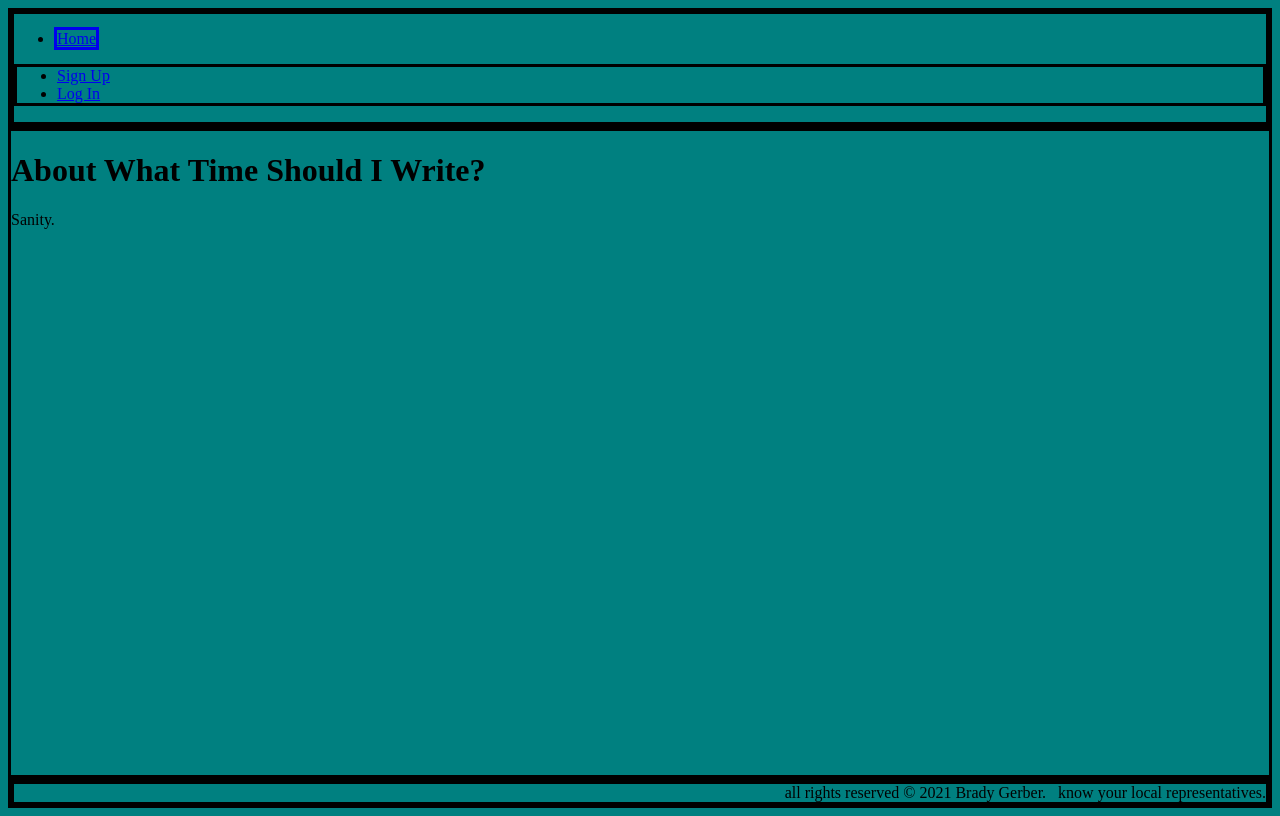
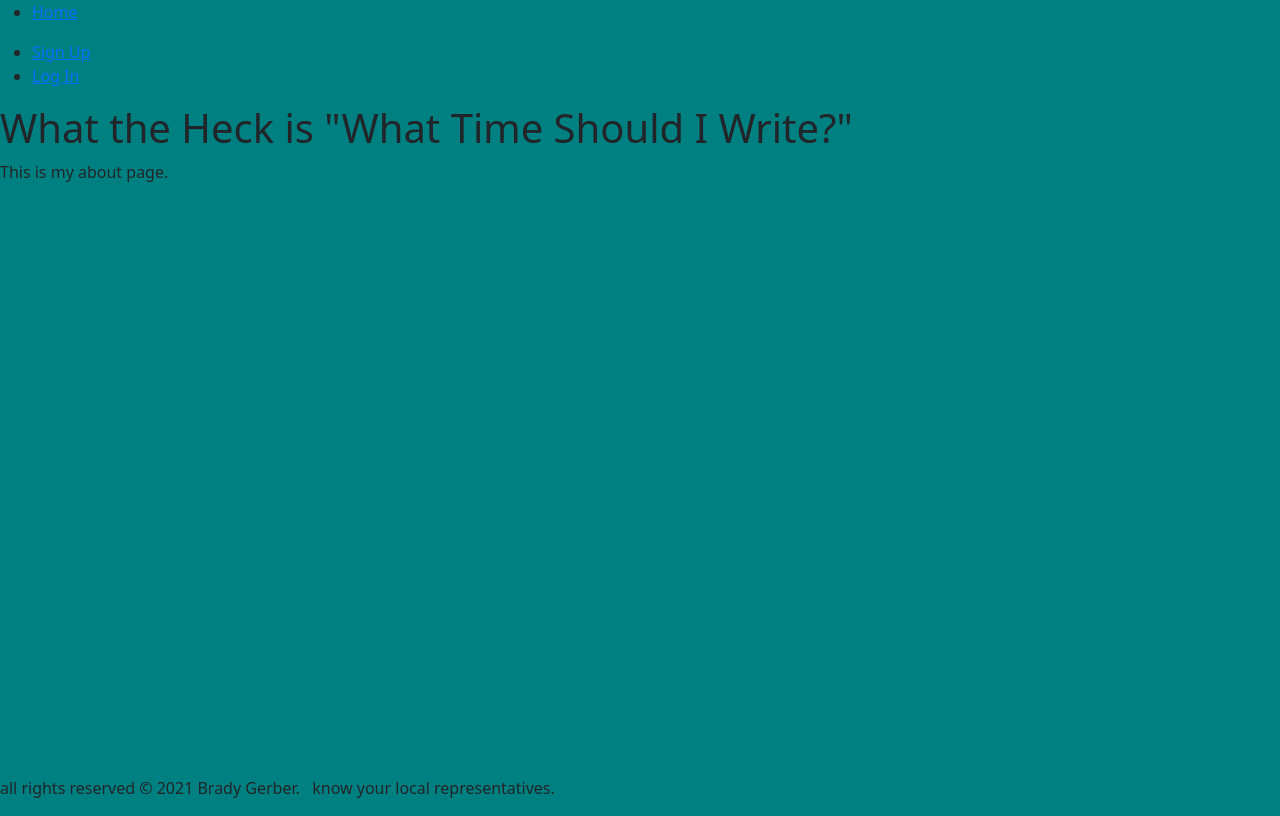
Before and after one commit to bg-write/what-time-should-i-write, a Django app: page /about/ in a window 1280 px wide. Run offline with Django 3.2, Linux system fonts and the light colour scheme.

Commit message:
Add Bootstrap

```diff
--- a/main_app/static/css/style.css
+++ b/main_app/static/css/style.css
@@ -14,42 +14,10 @@ footer.page-footer {
 	text-align: right;
 }
 
+
 /*--------------------CLASSES (.)--------------------*/
-.navbar-fixed {
-	border: solid;
-}
 
-.nav-wrapper {
-	border: solid;
-}
 
-.brand-logo {
-	border: solid;
-}
-
-.left {
-	border: solid;
-}
-
-.right {
-	border: solid;
-}
-
-.container {
-	border: solid;
-}
-
-.page-footer {
-	border: solid;
-}
-
-.btn {
-	border: solid;
-}
-
-.red-text {
-	border: solid;
-}
 
 /*--------------------IDS (#)--------------------*/
 /*--------------------XXX.XXX--------------------*/
--- a/main_app/templates/about.html
+++ b/main_app/templates/about.html
@@ -1,6 +1,6 @@
 {% extends 'base.html' %} {% block content %}
 
-<h1>About What Time Should I Write?</h1>
-<p>Sanity.</p>
+<h1>What the Heck is "What Time Should I Write?"</h1>
+<p>This is my about page.</p>
 
 {% endblock %}
--- a/main_app/templates/base.html
+++ b/main_app/templates/base.html
@@ -7,7 +7,8 @@
 		<meta name="viewport" content="width=device-width, initial-scale=1.0" />
 		<meta http-equiv="X-UA-Compatible" content="ie=edge" />
 		<title>What Time Should I Write?</title>
-		<!-- Bootstrap will go below tite, above stye.css -->
+		<link href="https://cdn.jsdelivr.net/npm/bootstrap@5.0.0-beta1/dist/css/bootstrap.min.css" rel="stylesheet" integrity="sha384-giJF6kkoqNQ00vy+HMDP7azOuL0xtbfIcaT9wjKHr8RbDVddVHyTfAAsrekwKmP1" crossorigin="anonymous">
+		<link href="//fonts.googleapis.com/css?family=Lobster&subset=latin,latin-ext" rel="stylesheet" type="text/css">
 		<link
 			rel="stylesheet"
 			type="text/css"
@@ -15,15 +16,15 @@
 		/>
 	</head>
 	<body>
-		<header class="navbar-fixed">
+		<header>
 			<nav>
-				<div class="nav-wrapper">
+				<div>
 					<ul>
 						<li>
-							<a href="/" class="left brand-logo">Home</a>
+							<a href="/">Home</a>
 						</li>
 					</ul>
-					<ul class="right">
+					<ul>
 						<!-- I'm jumping ahead in the instructions to do login, so the navbar info below will need to be messed with -->
 						{% if user.is_authenticated %}
 						<li><a href="{% url 'about' %}"></li>
@@ -36,9 +37,9 @@
 				</div>
 			</nav>
 		</header>
-		<main class="container">{% block content %} {% endblock %}</main>
-		<footer class="page-footer">
-			<div class="right">
+		<main>{% block content %} {% endblock %}</main>
+		<footer>
+			<div>
 				all rights reserved &copy; 2021 Brady Gerber. &nbsp; know your local
 				representatives.
 			</div>
```
